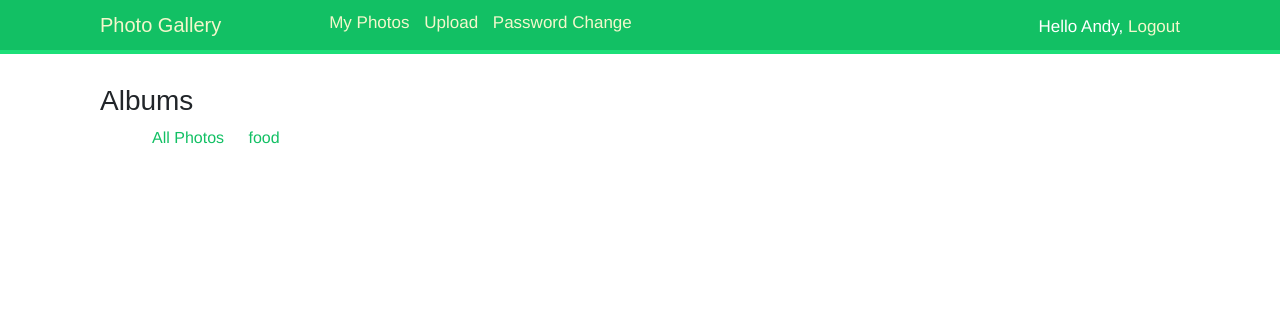
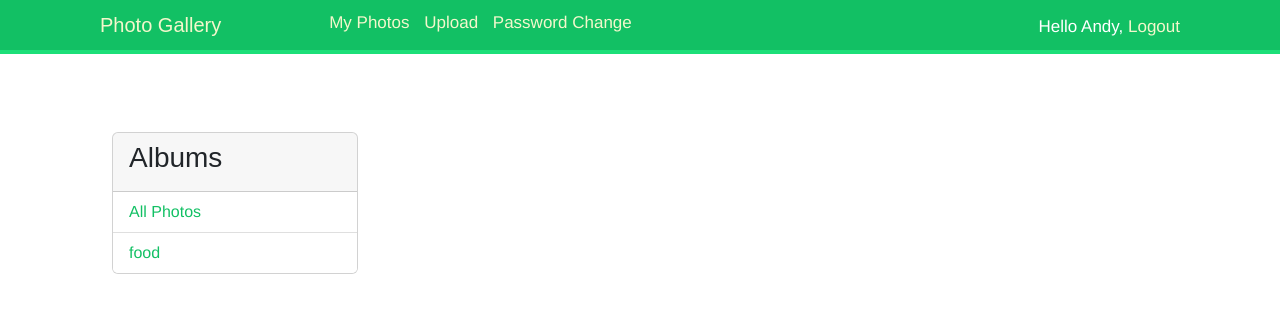
Before and after one commit to AndyHenry93/Django_Album, a Django app: a page that uses photos/templates/photo_album/album.html in a window 1280 px wide. Shown: the top 314 px of the page. Run offline with Django 4.2, Linux system fonts and the light colour scheme; a user stored in the database is signed in; data comes from the database, SQL or seed files in the repository; both versions use the stored data as it was after the commit; some libraries are stand-ins or nearby versions; some web fonts are replaced.

Commit message:
last adjustments

```diff
--- a/photos/templates/photo_album/album.html
+++ b/photos/templates/photo_album/album.html
@@ -8,25 +8,30 @@
         - first I show all the photos in the database by calling the photo_list url.
         - next I call a for loop to display each user specific album by calling the absoulte url of the album
     -->
-    <div>
+<div class='container'>
+    <div class='row'>
+        <div class='col-md-3'>
+            <div class='card' style ="margin-top: 3rem;">
+                <div class='card-header'>
                     <h3>Albums</h3>
-        <ul>
-            <li style="display: inline-block; padding-left:20px;">
+                </div>
+                <ul class='list-group list-group-flush'>
+                        <li class=list-group-item>
                             <a href="{% url 'photo:photo_list' %}">All Photos</a>
                         </li>
                     {% for album in user_albums %}
-                <li style="display: inline-block; padding-left:20px;">
+                        <li class=list-group-item>
                             <a href="{{album.get_absolute_url}}">{{album.name}}</a>
                         </li>
                     {% endfor %}
                 </ul>
             </div>
-
-    <div class ="container-fluid">
-        <div class="card-group content" style = "margin-top:30px;">
-            <div class="row row-cols-1 row-cols-md-4 g-2">
+        </div>
+        <div class='col-md-5'>
+            <div>
+                <div class='row'>
                     {% for photo in photos %}
-                    <div class="card">
+                        <div class="card" style ="margin-top: 2rem;">
                             <a href="{{photo.get_absolute_url}}">
                                 <img src="{{photo.image.url}}" class="img-fluid img-thumbnail" alt="..." >
                             </a>
```
Also changed, not shown: photo_album/settings.py (+13 -2 lines), db.sqlite3. Lines whose indentation alone changed are shown as unchanged.
